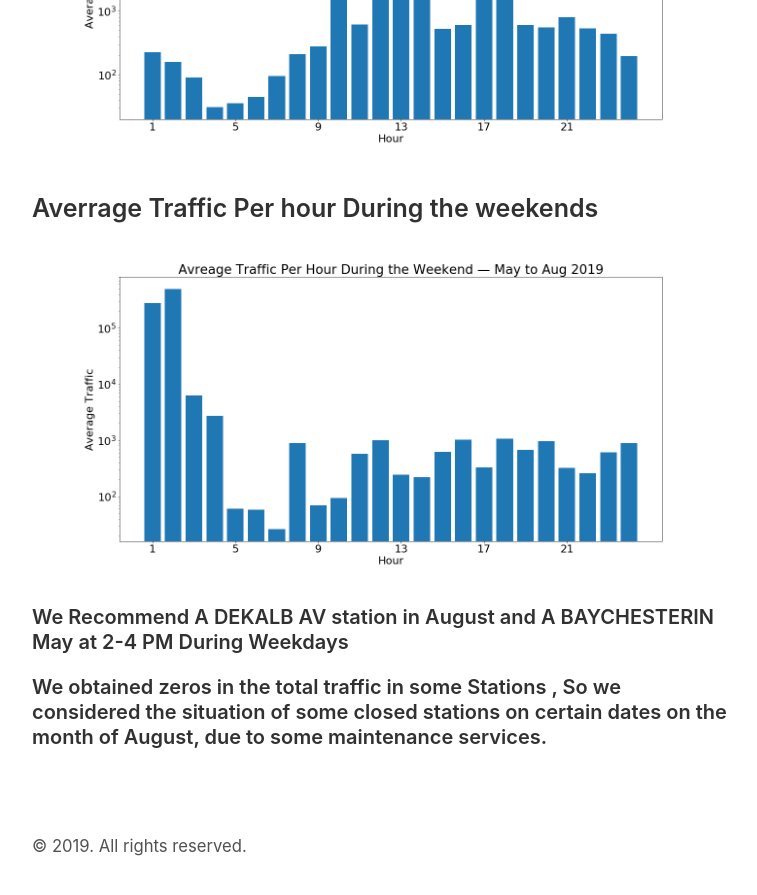
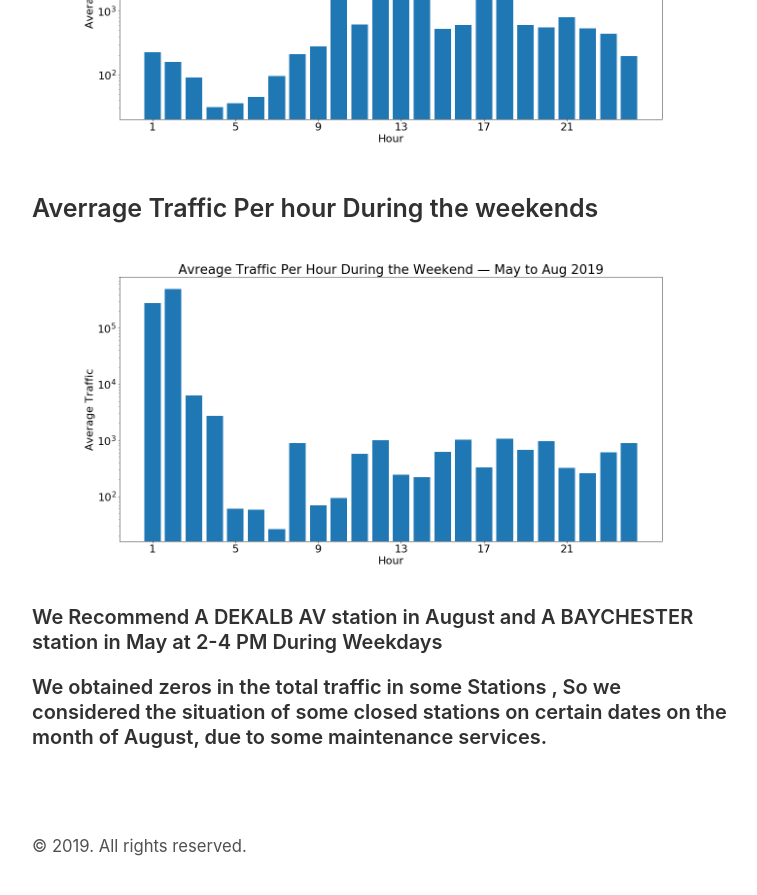
Before and after one commit to GhaidaSenani/GhaidaSenani.github.io, a Jekyll site: the page built from projects.md, in a window 1280 px wide and 900 px high, scrolled down 2575 px. Shown: the top 895 px of the window, without its empty margins (258-1015 px from the left). Built offline with Jekyll 4.4.1, drawn with Linux system fonts in a browser that asks for light colours.

Commit message:
Update projects.md

```diff
--- a/projects.md
+++ b/projects.md
@@ -31,5 +31,5 @@ We have calculated the total traffic: Entries difference + Exits difference.
 ### Averrage Traffic Per hour During the weekends
 ![Average_Traffic_weekends]({{site.url}}/images/Average_Traffic_weekends.png)
 
-#### We Recommend  A DEKALB AV station in August and A BAYCHESTERIN May  at 2-4 PM During Weekdays
-####  We obtained zeros in the total traffic in some Stations , So we considered  the situation of some  closed stations on certain dates on the month of August, due to some maintenance services.
+#### We Recommend  A DEKALB AV station in August and A BAYCHESTER station in May  at 2-4 PM During Weekdays
+#####  We obtained zeros in the total traffic in some Stations , So we considered  the situation of some  closed stations on certain dates on the month of August, due to some maintenance services.
```
